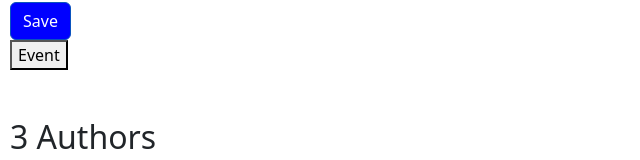
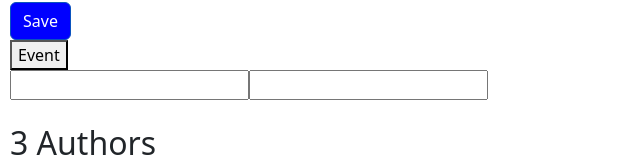
Before and after one commit to CarlosBrrs/angular-course, an Angular app: page / in a window 1280 px wide. Shown: the part 512-672 px from the top of the page, without its empty margins (0-640 px from the left). Built offline with nearby package versions, Linux system fonts and the light colour scheme.

Commit message:
Event filtering explanation and implementation

```diff
--- a/src/app/courses.component.ts
+++ b/src/app/courses.component.ts
@@ -43,6 +43,9 @@ import { Component } from "@angular/core";
                 <div (click)="onEventDiv()">
                     <button (click)="onEventButton($event)">Event</button>
                 </div>
+                <!-- Event filtering es filtrar segun el evento que ocurra, en este caso, al presionar Enter. Existen dos maneras -->
+                <input (keyup)="onKeyUp($event)"/>
+                <input (keyup.enter)="onKeyUpSimplified()"/>
               `
 })
 export class CoursesComponent {
@@ -64,6 +67,13 @@ export class CoursesComponent {
         console.log("Button was clicked. Method div activated! ");
     }
 
+    onKeyUp($event: any) {
+        if($event.key === 'Enter') console.log("ENTER was pressed");
+    }
+
+    onKeyUpSimplified() {
+        console.log("ENTER was pressed");
+    }
     //Se pasa al service y aqui se deja solo la variable sin asignar
     coursesLocal = ["Math","Science","Geography"];
     //Variable sin asignar, se asigna en el constructor
```
